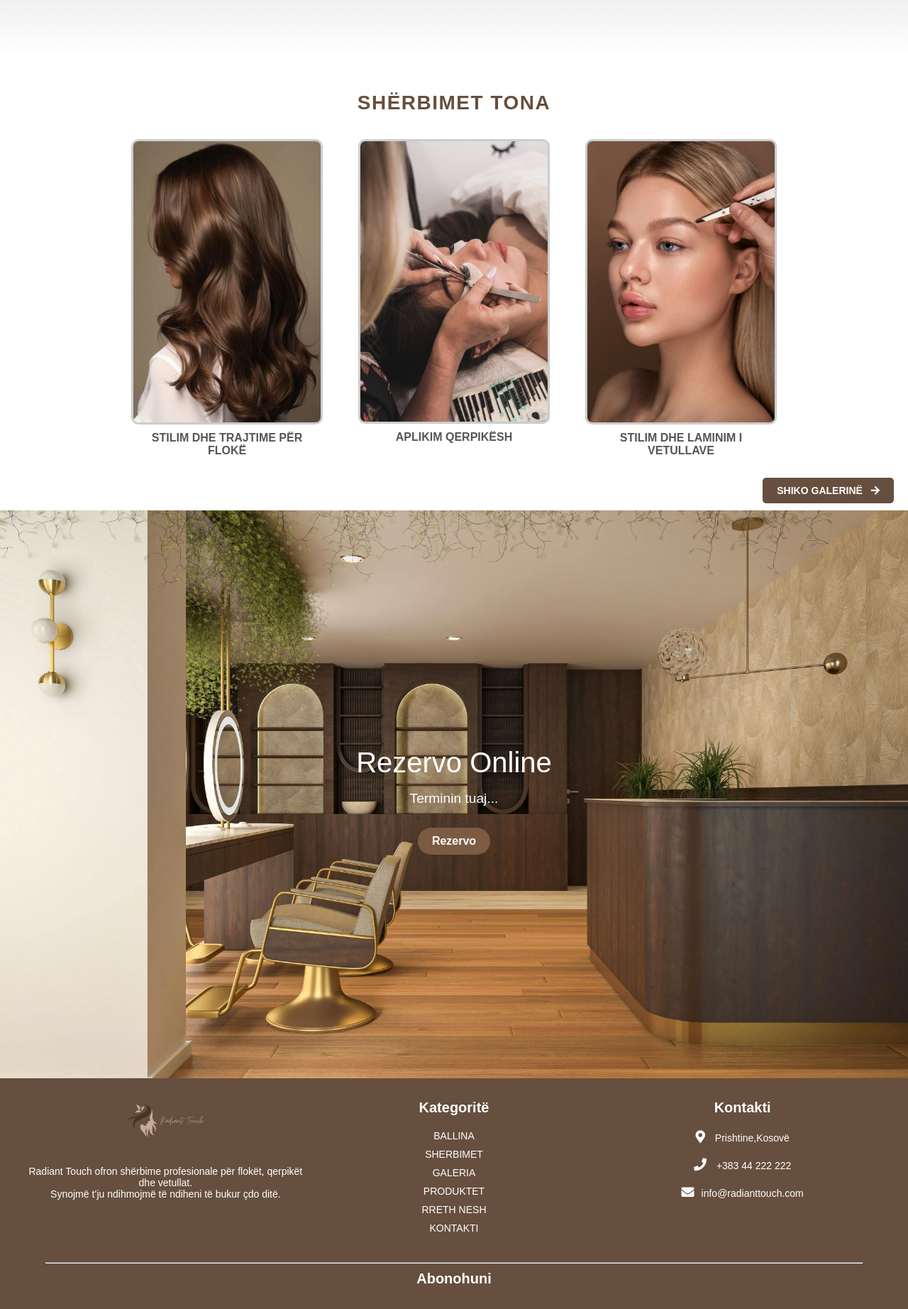
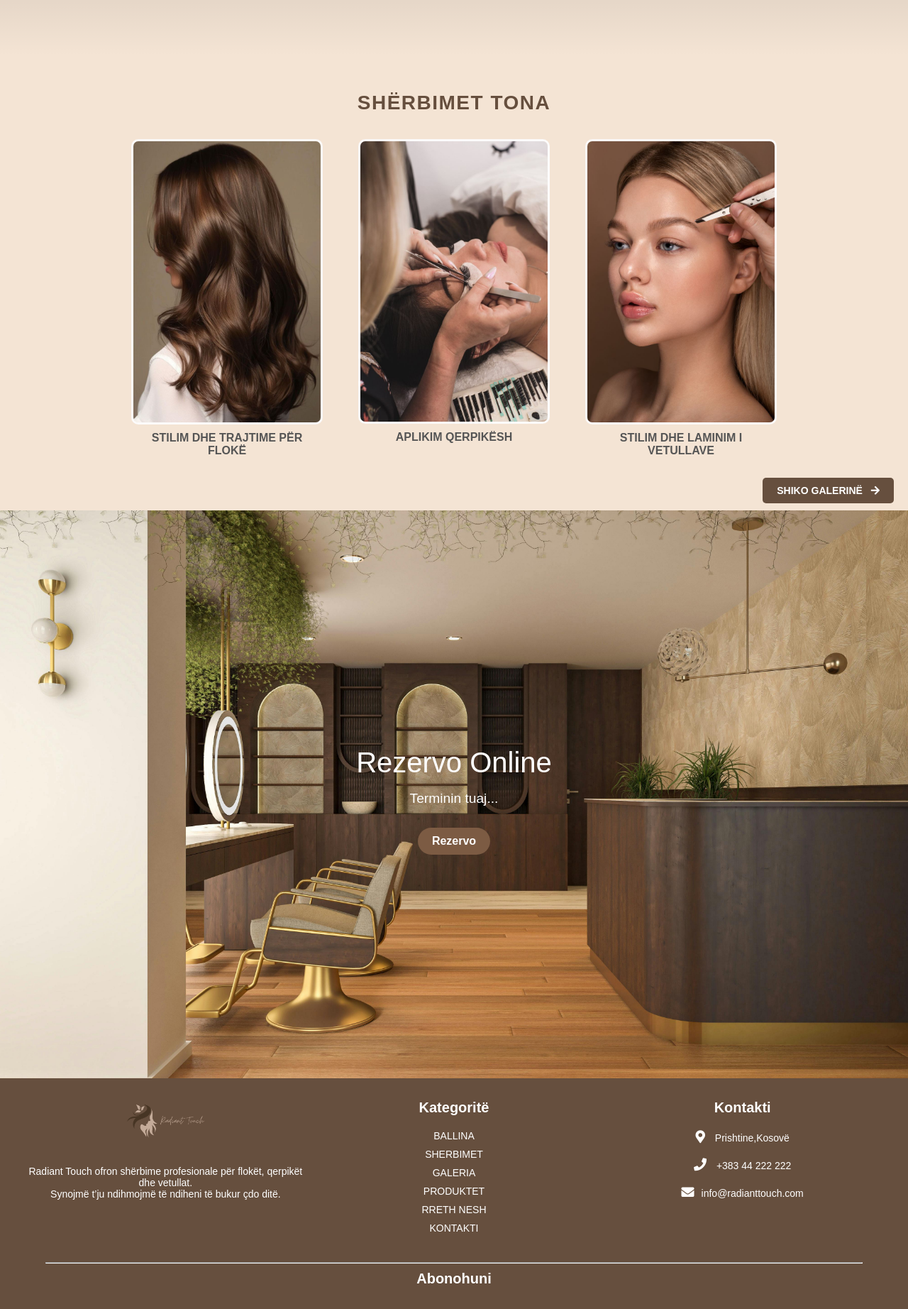
Before and after one commit to Vessa-is/UEB24_Gr19, a PHP site: page /index.html in a window 1280 px wide. Shown: the part 2305-4149 px from the top of the page at 71% size. Run offline with PHP 8.4, Linux system fonts and the light colour scheme.

Commit message:
services class css
ndryshim i background color

```diff
--- a/index.html
+++ b/index.html
@@ -26,6 +26,7 @@
         color: #473524;
       }
       .content {
+
         text-align: left;
         max-width: 600px;
         padding: 20px;
--- a/style.css
+++ b/style.css
@@ -97,6 +97,7 @@
 
 body,html{
     overflow-x: hidden;
+    background-color: #f4e4d4;
 }
 section {
   background-color: beige;
@@ -190,9 +191,8 @@ section {
   margin: 50px auto;
   font-family: 'Arial', sans-serif;
   color: #333;
-  background-color: #fff;
+  background-color: #f4e4d4;
   position: relative;
-
 }
 
 .container h2 {
@@ -202,6 +202,7 @@ section {
   text-transform: uppercase;
   letter-spacing: 1.5px;
   color: #664f3e;
+
 }
 
 .services {
@@ -209,6 +210,7 @@ section {
   justify-content: center;
   gap: 20px;
   flex-wrap: wrap;
+
 }
 
 .service-item {
@@ -224,7 +226,7 @@ section {
   display: block;
   margin-bottom: 10px;
   border-radius: 10px;
-  border: 3px solid #ccc;
+  border: 3px solid #fcfbfb;
 }
 
 .service-item p {
```
